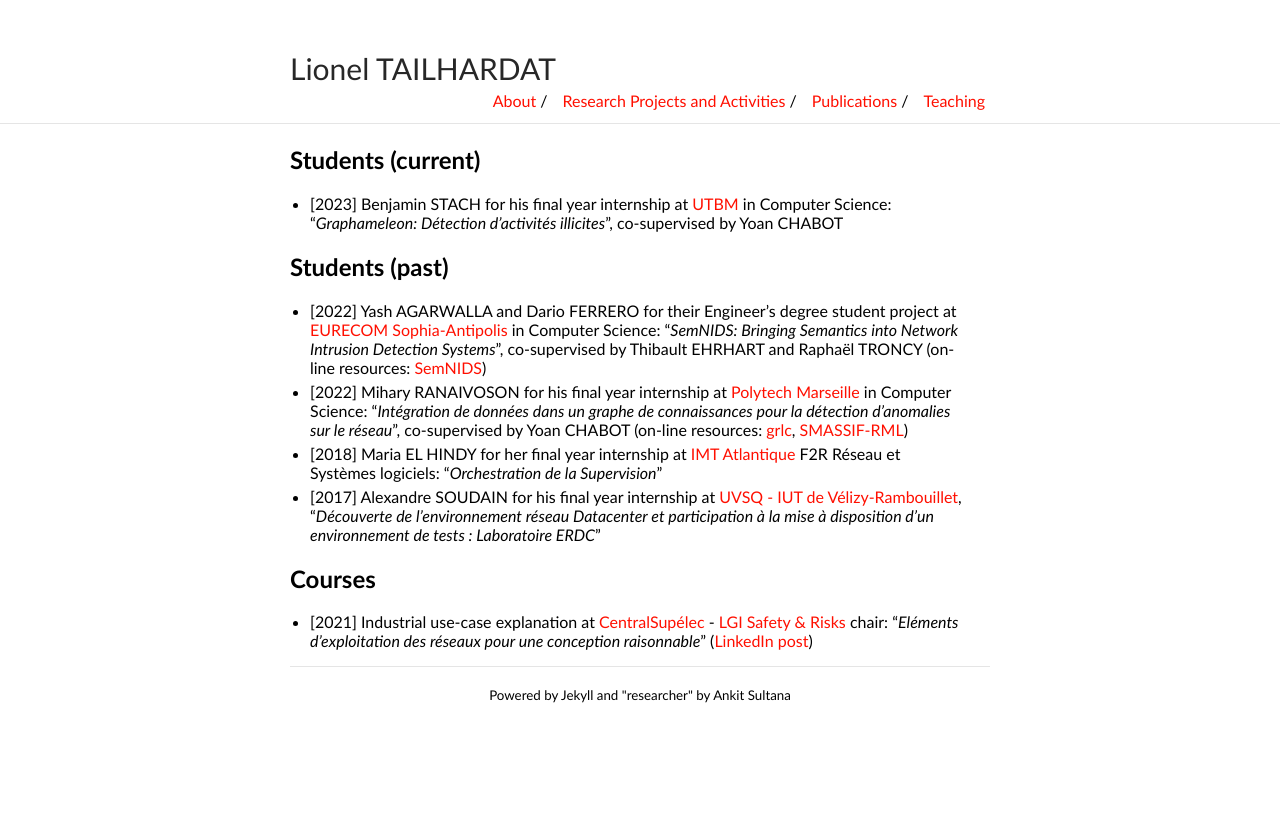
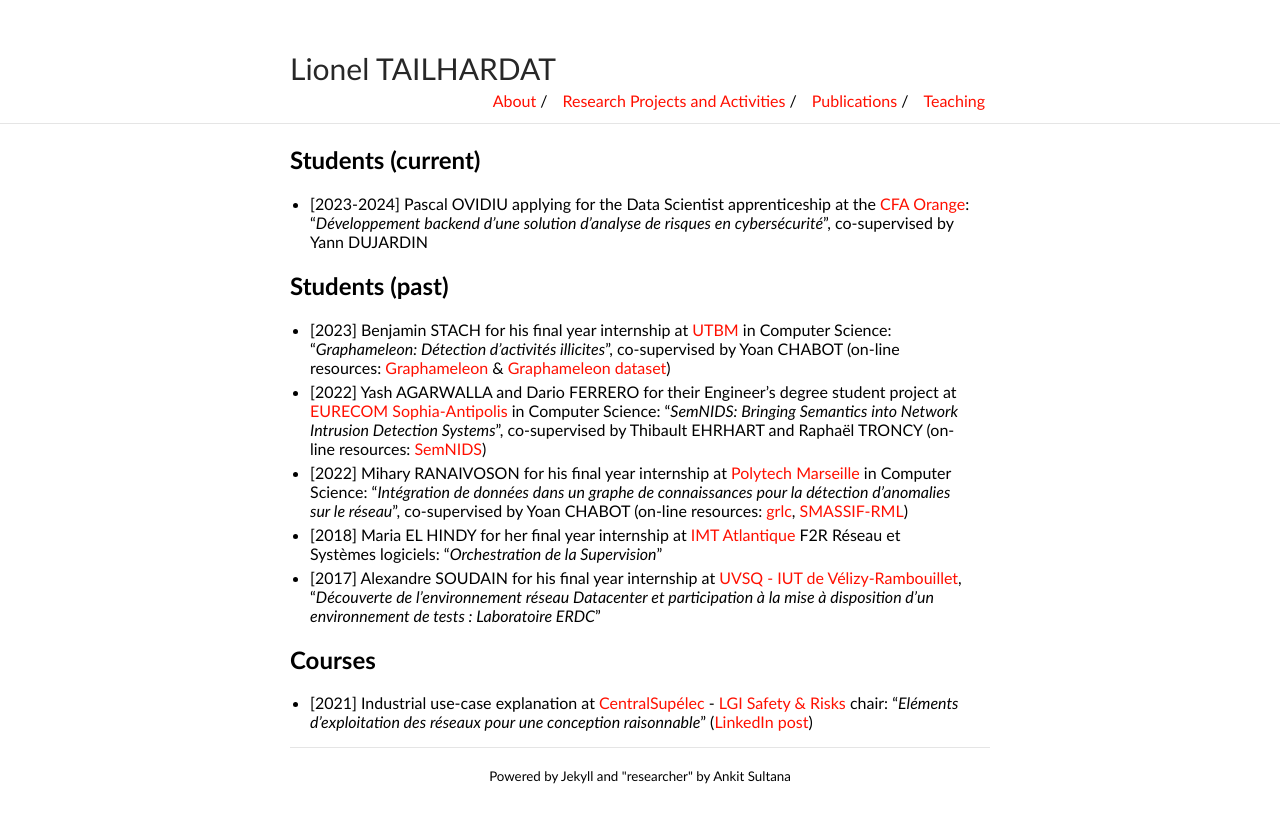
Before and after one commit to GenEars/GenEars.github.io, a Jekyll site: the page built from teaching.md, in a window 1280 px wide. Shown: the top 823 px of the page. Built offline with Jekyll 4.4.1, drawn with Linux system fonts in a browser that asks for light colours.

Commit message:
Added B. Stach resources Added P. Ovidiu apprenticeship
Signed-off-by: Lionel TAILHARDAT <lionel.tailhardat@orange.fr>

```diff
--- a/teaching.md
+++ b/teaching.md
@@ -5,10 +5,11 @@ title: Teaching - Lionel TAILHARDAT
 
 ## Students (current)
 
-* [2023] Benjamin STACH for his final year internship at [UTBM](https://www.utbm.fr/) in Computer Science: "*Graphameleon: Détection d'activités illicites*", co-supervised by Yoan CHABOT
+* [2023-2024] Pascal OVIDIU applying for the Data Scientist apprenticeship at the [CFA Orange](https://orange.jobs/site/fr-cfa/): "*Développement backend d'une solution d'analyse de risques en cybersécurité*", co-supervised by Yann DUJARDIN
 
 ## Students (past)
 
+* [2023] Benjamin STACH for his final year internship at [UTBM](https://www.utbm.fr/) in Computer Science: "*Graphameleon: Détection d'activités illicites*", co-supervised by Yoan CHABOT (on-line resources: [Graphameleon](https://github.com/Orange-OpenSource/graphameleon) & [Graphameleon dataset](https://github.com/Orange-OpenSource/graphameleon-ds))
 * [2022] Yash AGARWALLA and Dario FERRERO for their Engineer's degree student project at [EURECOM Sophia-Antipolis](https://www.eurecom.fr/) in Computer Science: "*SemNIDS: Bringing Semantics into Network Intrusion Detection Systems*", co-supervised by Thibault EHRHART and Raphaël TRONCY (on-line resources: [SemNIDS](https://github.com/D2KLab/SemNIDS))
 * [2022] Mihary RANAIVOSON for his final year internship at [Polytech Marseille](https://polytech.univ-amu.fr/) in Computer Science: "*Intégration de données dans un graphe de connaissances pour la détection d'anomalies sur le réseau*", co-supervised by Yoan CHABOT (on-line resources: [grlc](https://github.com/Orange-OpenSource/grlc), [SMASSIF-RML](https://github.com/Orange-OpenSource/SMASSIF-RML))
 * [2018] Maria EL HINDY for her final year internship at [IMT Atlantique](https://www.imt-atlantique.fr/fr) F2R Réseau et Systèmes logiciels: "*Orchestration de la Supervision*"
```
